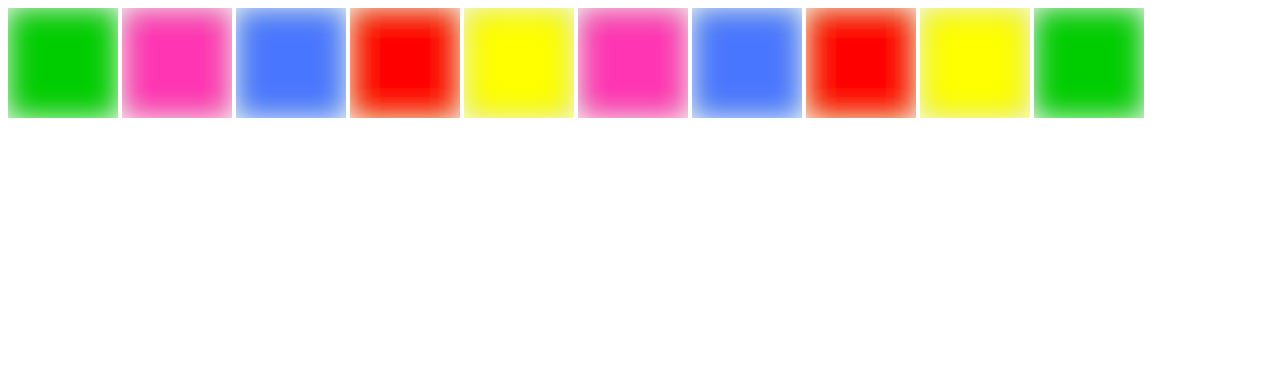
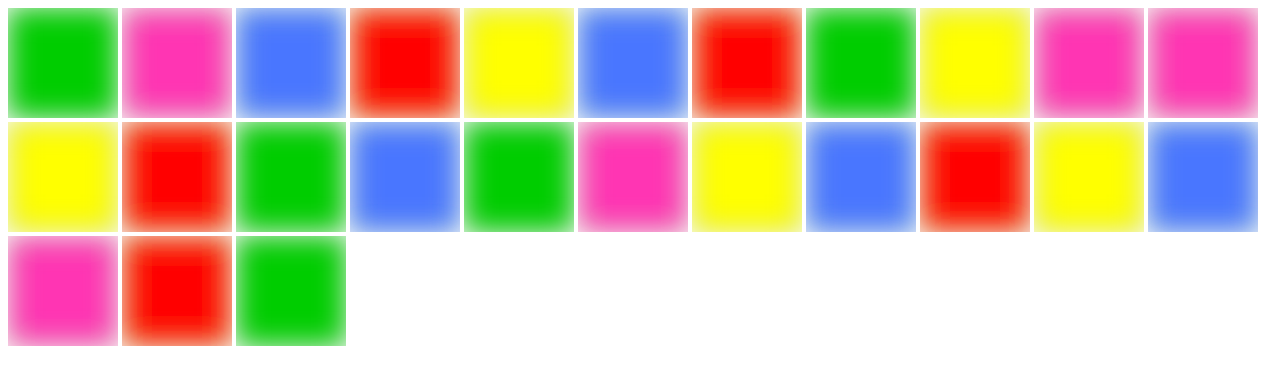
Before and after one commit to OMahonyD/SVG-jQuery-Playground, a plain HTML site: page index.html in a window 1280 px wide. Drawn offline with nearby package versions, Linux system fonts and the light colour scheme.

Commit message:
Added four rows to container

```diff
--- a/index.html
+++ b/index.html
@@ -73,6 +73,52 @@
 			  fill="#FFFF00" filter="url(#f5)" />
 			</svg>
 
+			<!--END ROW ONE-->
+
+			<!--Royal Blue (#4876FF)-->
+			<svg height="110" width="110">
+			  <defs>
+				<filter id="f3" x="0" y="0">
+				  <feGaussianBlur in="SourceGraphic" stdDeviation="15" />
+				</filter>
+			  </defs>
+			  <rect width="110" height="110" stroke="green" stroke-width="3"
+			  fill="#4876FF" filter="url(#f3)" />
+			</svg>
+
+			<!--Red (#FF0000)-->
+			<svg height="110" width="110">
+			  <defs>
+				<filter id="f4" x="0" y="0">
+				  <feGaussianBlur in="SourceGraphic" stdDeviation="15" />
+				</filter>
+			  </defs>
+			  <rect width="110" height="110" stroke="green" stroke-width="3"
+			  fill="#FF0000" filter="url(#f4)" />
+			</svg>
+
+			<!--Green (#00CD00)-->
+			<svg height="110" width="110">
+			  <defs>
+				<filter id="f1" x="0" y="0">
+				  <feGaussianBlur in="SourceGraphic" stdDeviation="15" />
+				</filter>
+			  </defs>
+			  <rect width="110" height="110" stroke="green" stroke-width="3"
+			  fill="#00CD00" filter="url(#f1)" />
+			</svg>
+
+			<!--Yellow (#FFFF00)-->
+			<svg height="110" width="110">
+			  <defs>
+				<filter id="f5" x="0" y="0">
+				  <feGaussianBlur in="SourceGraphic" stdDeviation="15" />
+				</filter>
+			  </defs>
+			  <rect width="110" height="110" stroke="green" stroke-width="3"
+			  fill="#FFFF00" filter="url(#f5)" />
+			</svg>
+
 			<!--Pink (#FF34B3)-->
 			<svg height="110" width="110">
 			  <defs>
@@ -82,6 +128,98 @@
 			  </defs>
 			  <rect width="110" height="110" stroke="green" stroke-width="3"
 			  fill="#FF34B3" filter="url(#f2)" />
+			</svg>
+
+			<!--END ROW TWO-->
+
+			<!--Pink (#FF34B3)-->
+			<svg height="110" width="110">
+			  <defs>
+				<filter id="f2" x="0" y="0">
+				  <feGaussianBlur in="SourceGraphic" stdDeviation="15" />
+				</filter>
+			  </defs>
+			  <rect width="110" height="110" stroke="green" stroke-width="3"
+			  fill="#FF34B3" filter="url(#f2)" />
+			</svg>
+
+			<!--Yellow (#FFFF00)-->
+			<svg height="110" width="110">
+			  <defs>
+				<filter id="f5" x="0" y="0">
+				  <feGaussianBlur in="SourceGraphic" stdDeviation="15" />
+				</filter>
+			  </defs>
+			  <rect width="110" height="110" stroke="green" stroke-width="3"
+			  fill="#FFFF00" filter="url(#f5)" />
+			</svg>
+
+			<!--Red (#FF0000)-->
+			<svg height="110" width="110">
+			  <defs>
+				<filter id="f4" x="0" y="0">
+				  <feGaussianBlur in="SourceGraphic" stdDeviation="15" />
+				</filter>
+			  </defs>
+			  <rect width="110" height="110" stroke="green" stroke-width="3"
+			  fill="#FF0000" filter="url(#f4)" />
+			</svg>
+
+			<!--Green (#00CD00)-->
+			<svg height="110" width="110">
+			  <defs>
+				<filter id="f1" x="0" y="0">
+				  <feGaussianBlur in="SourceGraphic" stdDeviation="15" />
+				</filter>
+			  </defs>
+			  <rect width="110" height="110" stroke="green" stroke-width="3"
+			  fill="#00CD00" filter="url(#f1)" />
+			</svg>
+
+			<!--Royal Blue (#4876FF)-->
+			<svg height="110" width="110">
+			  <defs>
+				<filter id="f3" x="0" y="0">
+				  <feGaussianBlur in="SourceGraphic" stdDeviation="15" />
+				</filter>
+			  </defs>
+			  <rect width="110" height="110" stroke="green" stroke-width="3"
+			  fill="#4876FF" filter="url(#f3)" />
+			</svg>
+
+			<!--END ROW THREE-->
+
+			<!--Green (#00CD00)-->
+			<svg height="110" width="110">
+			  <defs>
+				<filter id="f1" x="0" y="0">
+				  <feGaussianBlur in="SourceGraphic" stdDeviation="15" />
+				</filter>
+			  </defs>
+			  <rect width="110" height="110" stroke="green" stroke-width="3"
+			  fill="#00CD00" filter="url(#f1)" />
+			</svg>
+
+			<!--Pink (#FF34B3)-->
+			<svg height="110" width="110">
+			  <defs>
+				<filter id="f2" x="0" y="0">
+				  <feGaussianBlur in="SourceGraphic" stdDeviation="15" />
+				</filter>
+			  </defs>
+			  <rect width="110" height="110" stroke="green" stroke-width="3"
+			  fill="#FF34B3" filter="url(#f2)" />
+			</svg>
+
+			<!--Yellow (#FFFF00)-->
+			<svg height="110" width="110">
+			  <defs>
+				<filter id="f5" x="0" y="0">
+				  <feGaussianBlur in="SourceGraphic" stdDeviation="15" />
+				</filter>
+			  </defs>
+			  <rect width="110" height="110" stroke="green" stroke-width="3"
+			  fill="#FFFF00" filter="url(#f5)" />
 			</svg>
 
 			<!--Royal Blue (#4876FF)-->
@@ -106,6 +244,9 @@
 			  fill="#FF0000" filter="url(#f4)" />
 			</svg>
 
+
+			<!--END ROW FOUR-->
+
 			<!--Yellow (#FFFF00)-->
 			<svg height="110" width="110">
 			  <defs>
@@ -115,6 +256,39 @@
 			  </defs>
 			  <rect width="110" height="110" stroke="green" stroke-width="3"
 			  fill="#FFFF00" filter="url(#f5)" />
+			</svg>
+
+			<!--Royal Blue (#4876FF)-->
+			<svg height="110" width="110">
+			  <defs>
+				<filter id="f3" x="0" y="0">
+				  <feGaussianBlur in="SourceGraphic" stdDeviation="15" />
+				</filter>
+			  </defs>
+			  <rect width="110" height="110" stroke="green" stroke-width="3"
+			  fill="#4876FF" filter="url(#f3)" />
+			</svg>
+
+			<!--Pink (#FF34B3)-->
+			<svg height="110" width="110">
+			  <defs>
+				<filter id="f2" x="0" y="0">
+				  <feGaussianBlur in="SourceGraphic" stdDeviation="15" />
+				</filter>
+			  </defs>
+			  <rect width="110" height="110" stroke="green" stroke-width="3"
+			  fill="#FF34B3" filter="url(#f2)" />
+			</svg>
+
+			<!--Red (#FF0000)-->
+			<svg height="110" width="110">
+			  <defs>
+				<filter id="f4" x="0" y="0">
+				  <feGaussianBlur in="SourceGraphic" stdDeviation="15" />
+				</filter>
+			  </defs>
+			  <rect width="110" height="110" stroke="green" stroke-width="3"
+			  fill="#FF0000" filter="url(#f4)" />
 			</svg>
 
 			<!--Green (#00CD00)-->
@@ -127,7 +301,6 @@
 			  <rect width="110" height="110" stroke="green" stroke-width="3"
 			  fill="#00CD00" filter="url(#f1)" />
 			</svg>
-
 		</section><!--end container-->
 	</body><!--end body-->
 
```
Lines whose indentation alone changed are shown as unchanged.
